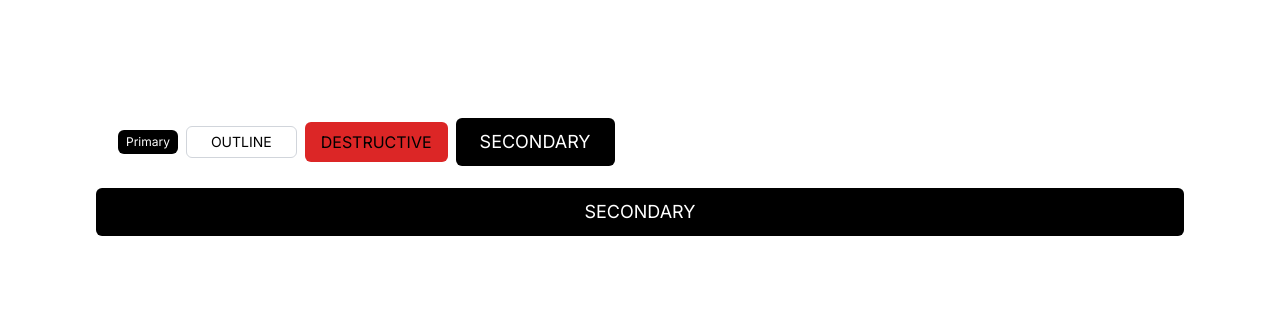
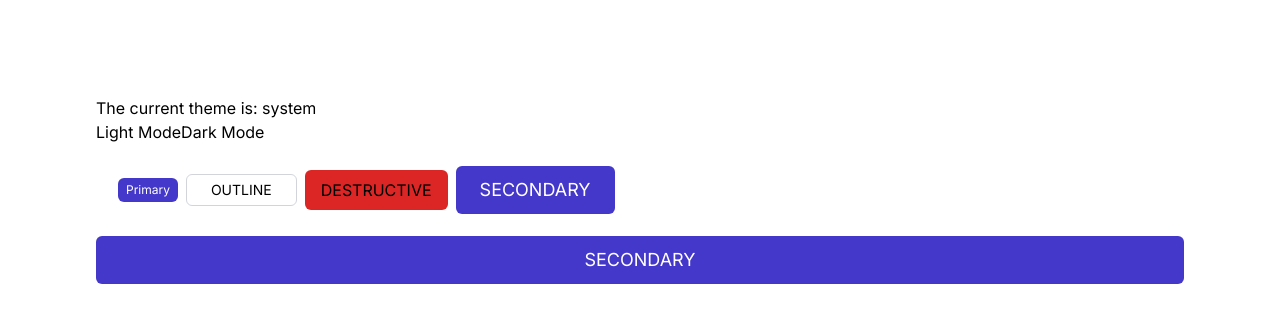
Before and after one commit to montaser77789/Next.js-Design-system, a Next.js app: page / in a window 1280 px wide. Shown: the top 322 px of the page. Built offline with nearby package versions, Linux system fonts and the light colour scheme.

Commit message:
Them toogel darkmoade and lighmode in nextjs

```diff
--- a/package.json
+++ b/package.json
@@ -12,6 +12,7 @@
     "class-variance-authority": "^0.7.0",
     "clsx": "^2.1.0",
     "next": "14.1.0",
+    "next-themes": "^0.2.1",
     "react": "^18",
     "react-dom": "^18",
     "tailwind-merge": "^2.2.1"
--- /dev/null
+++ b/src/Provider/ThemeProvider.tsx
@@ -0,0 +1,12 @@
+"use client";
+import { ThemeProvider as NextThemeProvider } from "next-themes";
+import {type ThemeProviderProps } from "next-themes/dist/types";
+import React, { ReactNode } from "react";
+interface Ipropse {
+  children: ReactNode;
+}
+const ThemeProvider = ({ children, ...props }: ThemeProviderProps) => {
+  return <NextThemeProvider {...props}>{children}</NextThemeProvider>;
+};
+
+export default ThemeProvider;
--- a/src/app/Components/Button.tsx
+++ b/src/app/Components/Button.tsx
@@ -7,7 +7,7 @@ const buttonVarients = cva(
   {
     variants: {
       intent: {
-        primary: " bg-black text-white black:bg-white black:text-black ",
+        primary: " bg-indigo-700 text-white dark:bg-white dark:text-black ",
         outline:
           "bg-transparent text-black  dark:text-white border border-gray-300",
         destructive: "bg-red-600 text-black dark:text-white dark:bg-red-800  ",
--- /dev/null
+++ b/src/app/Components/Ui/ThemeChanger .tsx
@@ -0,0 +1,17 @@
+"use client";
+
+import { useTheme } from "next-themes";
+
+const ThemeChanger = () => {
+  const { theme, setTheme } = useTheme();
+
+  return (
+    <div>
+      The current theme is: {theme}
+      <br/>
+      <button onClick={() => setTheme("light")}>Light Mode</button>
+      <button onClick={() => setTheme("dark")}>Dark Mode</button>
+    </div>
+  );
+};
+export default ThemeChanger;
--- a/src/app/globals.css
+++ b/src/app/globals.css
@@ -6,16 +6,15 @@
   --foreground-rgb: 0, 0, 0;
   --background-start-rgb: 214, 219, 220;
   --background-end-rgb: 255, 255, 255;
+  --defult-brand: 249.62, 56.3%, 64.7%;
+
 }
 
-
-
-body{
-  /* background-color: black; */
-}
-
-@layer utilities {
-  .text-balance {
-    text-wrap: balance;
+@media (prefers-color-scheme: dark) {
+  :root {
+    --foreground-rgb: 255, 255, 255;
+    --background-start-rgb: 0, 0, 0;
+    --background-end-rgb: 0, 0, 0;
+    --defult-brand: 249.62, 56.3%, 64.7%;
   }
 }
--- a/src/app/layout.tsx
+++ b/src/app/layout.tsx
@@ -1,6 +1,7 @@
 import type { Metadata } from "next";
 import { Inter } from "next/font/google";
 import "./globals.css";
+import ThemeProvider from "@/Provider/ThemeProvider";
 
 const inter = Inter({ subsets: ["latin"] });
 
@@ -16,7 +17,9 @@ export default function RootLayout({
 }>) {
   return (
     <html lang="en">
-      <body className={inter.className}>{children}</body>
+      <body className={inter.className}>
+        <ThemeProvider enableSystem  attribute="class" defaultTheme="system">{children}</ThemeProvider>
+      </body>
     </html>
   );
 }
--- a/src/app/page.tsx
+++ b/src/app/page.tsx
@@ -1,10 +1,11 @@
-import Image from "next/image";
 import Button from "./Components/Button";
+import ThemeChanger from "./Components/Ui/ThemeChanger ";
 
 export default function Home() {
   return (
     <>
       <main className="min-h-screen p-24">
+        <ThemeChanger />
         <div className="flex items-center space-x-2  border-2 border-white p-5">
           <Button intent={"primary"} size={"xs"}>
             Primary
--- a/tailwind.config.ts
+++ b/tailwind.config.ts
@@ -1,6 +1,7 @@
 import type { Config } from "tailwindcss";
 
 const config: Config = {
+  darkMode:["class"],
   content: [
     "./src/pages/**/*.{js,ts,jsx,tsx,mdx}",
     "./src/components/**/*.{js,ts,jsx,tsx,mdx}",
@@ -8,10 +9,11 @@ const config: Config = {
   ],
   theme: {
     extend: {
-      backgroundImage: {
-        "gradient-radial": "radial-gradient(var(--tw-gradient-stops))",
-        "gradient-conic":
-          "conic-gradient(from 180deg at 50% 50%, var(--tw-gradient-stops))",
+      colors: {
+        primary: {
+          DEFAULT: "hsl(var(--defult-brand))",
+          foreground: "red",
+        },
       },
     },
   },
```
Also changed, not shown: 1 other file (tests, documents, lock files or other folders).
